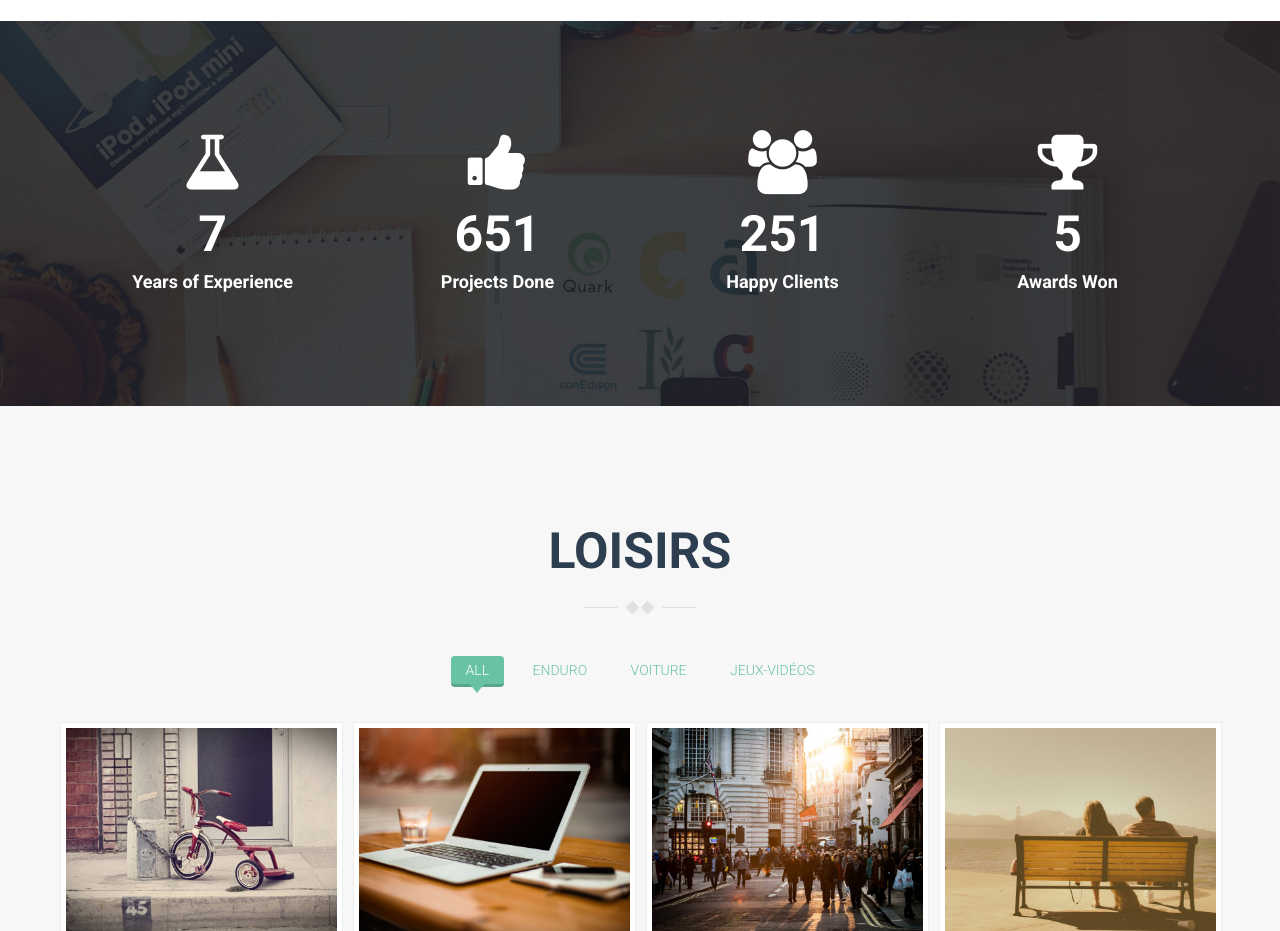
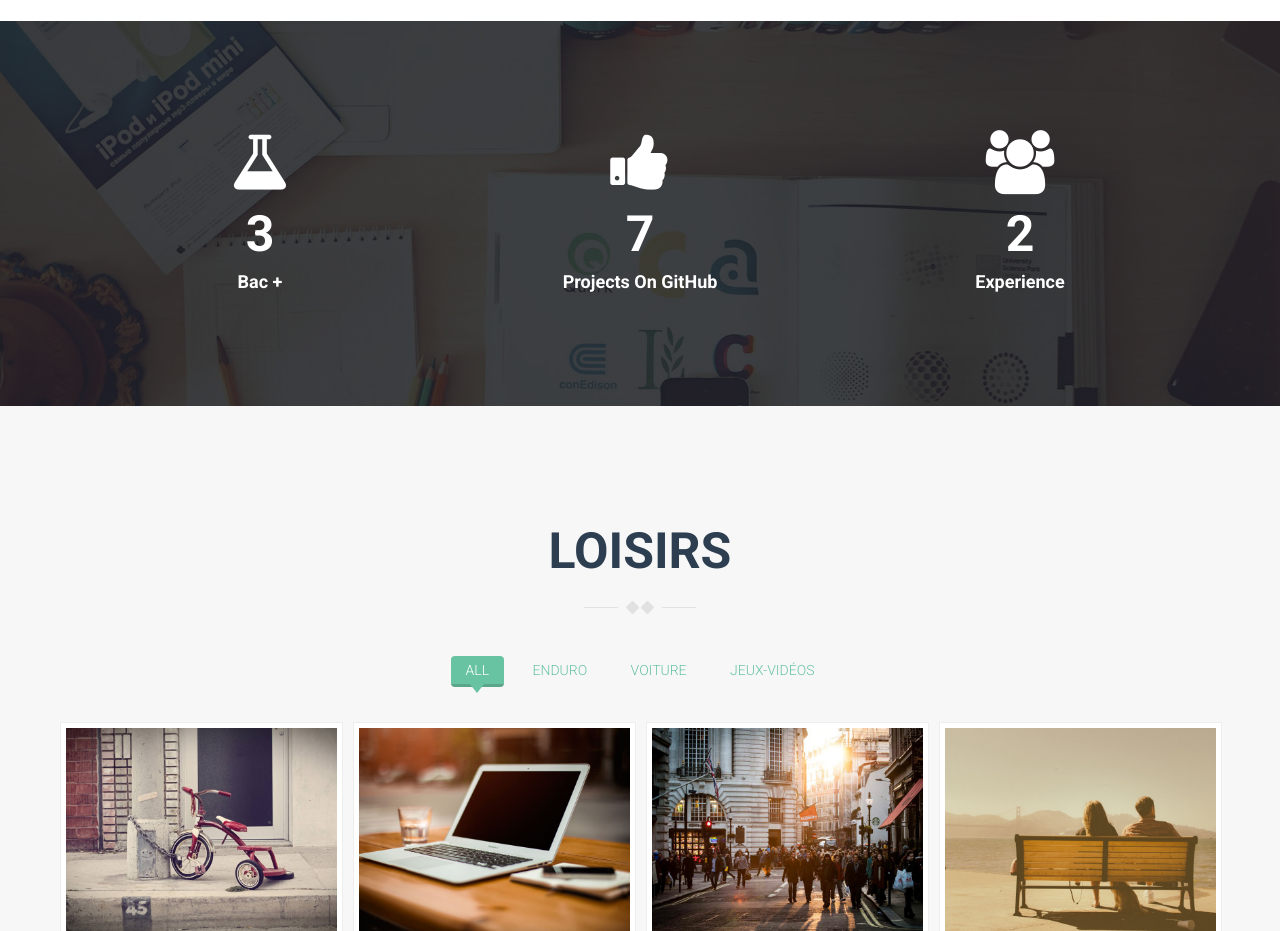
Before and after one commit to ClementGilGit/ClementGilGit.github.io, a plain HTML site: page index.html in a window 1280 px wide. Shown: the part 4540-5471 px from the top of the page. Drawn offline with Linux system fonts and the light colour scheme.

Commit message:
agencement2

```diff
--- a/index.html
+++ b/index.html
@@ -431,25 +431,20 @@
           <div class="row">
             <div class="col-md-12">
               <div class="count-wrap">
-                <div class="col-sm-3 col-xs-6">
+                <div class="col-sm-4 col-xs-6">
                   <i class="fa fa-flask"></i>
+                  <h3 class="timer">3</h3>
+                  <p>Bac +</p>
+                </div>
+                <div class="col-sm-4 col-xs-6">
+                  <i class="fa fa-thumbs-up"></i>
                   <h3 class="timer">7</h3>
-                  <p>Years of Experience</p>
+                  <p>Projects On GitHub</p>
                 </div>
-                <div class="col-sm-3 col-xs-6">
-                  <i class="fa fa-thumbs-up"></i>
-                  <h3 class="timer">651</h3>
-                  <p>Projects Done</p>
-                </div>
-                <div class="col-sm-3 col-xs-6">
+                <div class="col-sm-4 col-xs-6">
                   <i class="fa fa-users"></i>
-                  <h3 class="timer">251</h3>
-                  <p>Happy Clients</p>
-                </div>
-                <div class="col-sm-3 col-xs-6">
-                  <i class="fa fa-trophy"></i>
-                  <h3 class="timer">5</h3>
-                  <p>Awards Won</p>
+                  <h3 class="timer">2</h3>
+                  <p>Experience</p>
                 </div>
               </div><!-- /count-wrap -->
             </div><!-- /.col-md-12 -->
```
